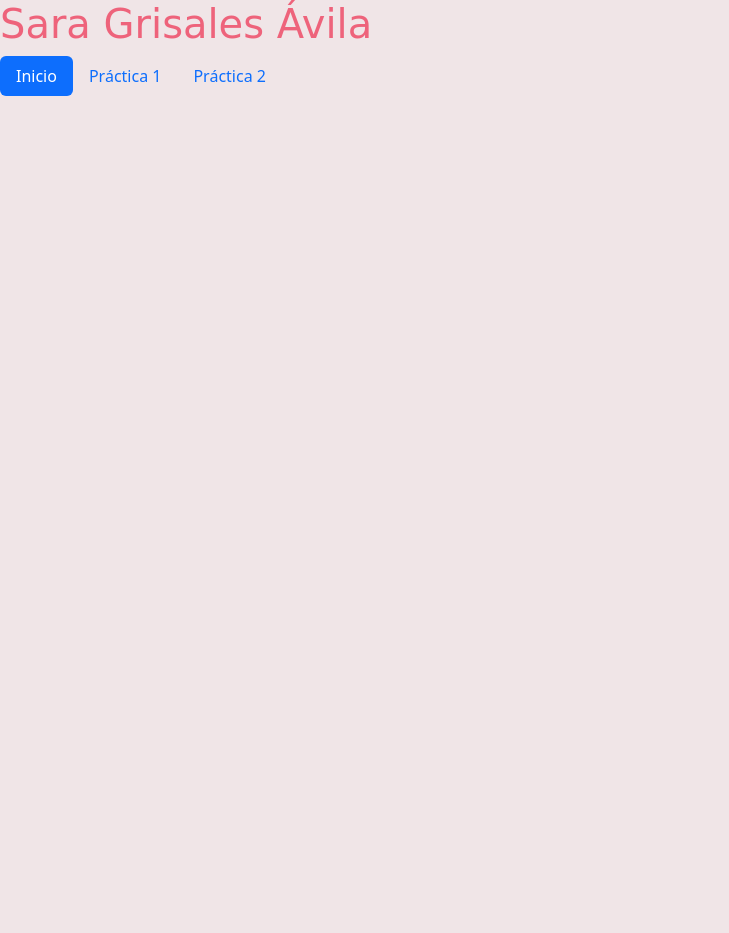
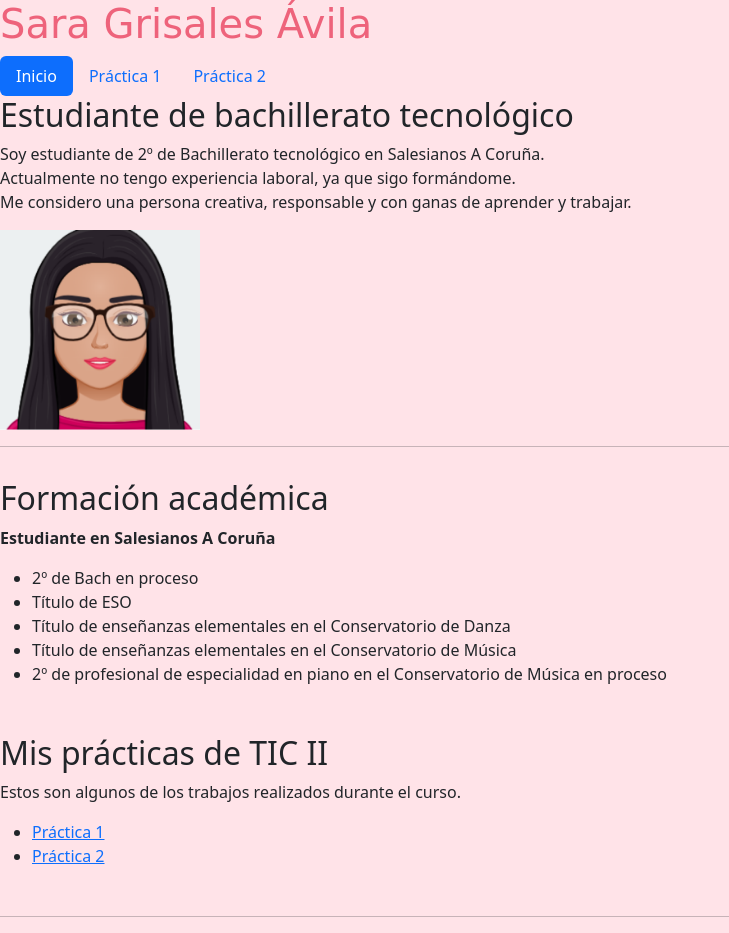
Before and after one commit to saragrisales/portal, a plain HTML site: page index.html in a window 1280 px wide. Shown: the whole page, without its empty margins (0-729 px from the left). Before the commit the page ends 800 px from the top, so only its background shows below. Drawn offline with nearby package versions, Linux system fonts and the light colour scheme.

Commit message:
añadí mi CV
añadí una descripción sobre mí en la página oprincipal y añadí nuevos enlaces y la imagen del avatar.

```diff
--- a/css/estilos.css
+++ b/css/estilos.css
@@ -8,5 +8,5 @@
 }
 
 .fondo {
-  background-color: #f0e5e7;
+  background-color: #ffe3e8;
 }
--- a/index.html
+++ b/index.html
@@ -21,4 +21,61 @@
               <a class="nav-link" href="http://salescoruna.ddns.net/sara.grisales/tic-2-practica-1">Práctica 2</a>
             </li>
           </ul>
+          <h2>Estudiante de bachillerato tecnológico</h2>
+
+          <p>
+            Soy estudiante de 2º de Bachillerato tecnológico en Salesianos A Coruña. <br>Actualmente no tengo experiencia laboral, ya que sigo formándome. <br>Me considero una persona creativa, responsable y con ganas de aprender y trabajar.
+           </p>
+
+      </div>
+
+      <img src="./img/avatar.PNG" height="200"> <br>
+
+  </div>
+
+  <hr>
+
+  <section class="py-3">
+
+      <h2>Formación académica</h2>
+
+      <p>
+          <strong> Estudiante en Salesianos A Coruña</strong><br>
+          <ul>
+            <li>2º de Bach en proceso</li>
+            <li>Título de ESO</li>
+            <li>Título de enseñanzas elementales en el Conservatorio de Danza</li>
+            <li>Título de enseñanzas elementales en el Conservatorio de Música</li>
+            <li>2º de profesional de especialidad en piano en el Conservatorio de Música en proceso</li>
+        </ul>
+      </p>
+
+  </section>
+
+
+  <section class="py-3">
+
+      <h2>Mis prácticas de TIC II</h2>
+
+      <p>
+          Estos son algunos de los trabajos realizados
+          durante el curso.
+      </p>
+
+      <ul>
+          <li>
+              <a href="http://salescoruna.ddns.net/sara.grisales/Ejercicio-1/">Práctica 1</a>
+          </li>
+
+          <li>
+              <a href="http://salescoruna.ddns.net/sara.grisales/tic-2-practica-1/">Práctica 2</a>
+          </li>
+      </ul>
+
+  </section>
+
+  <hr>
+
+
+
     </body>
```
